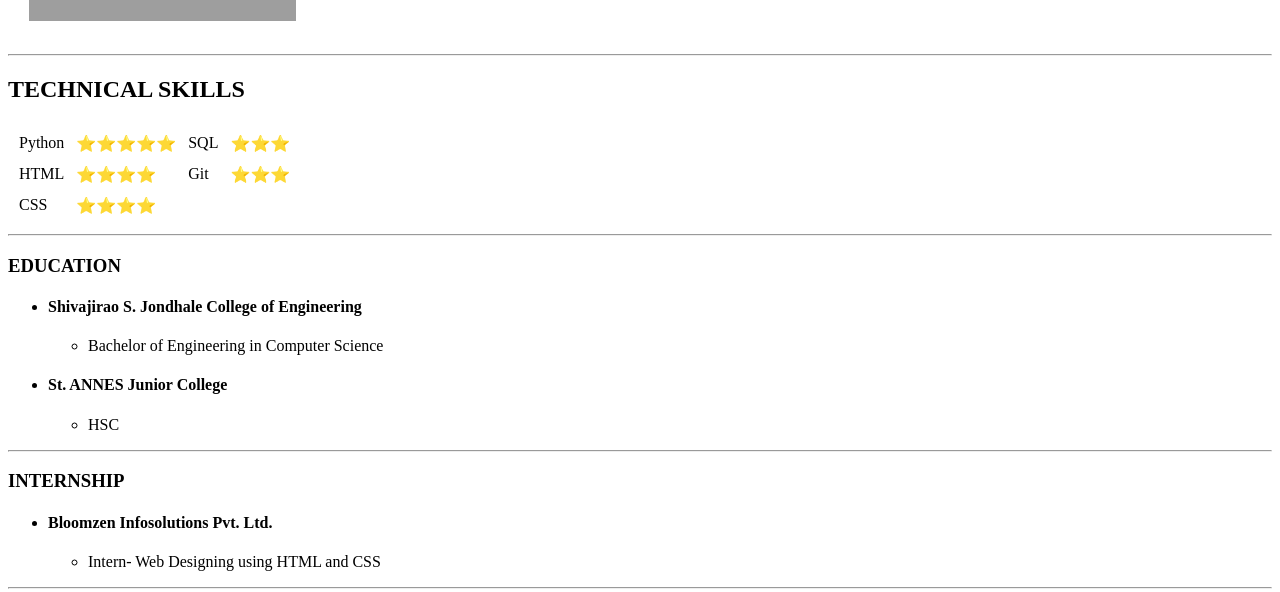
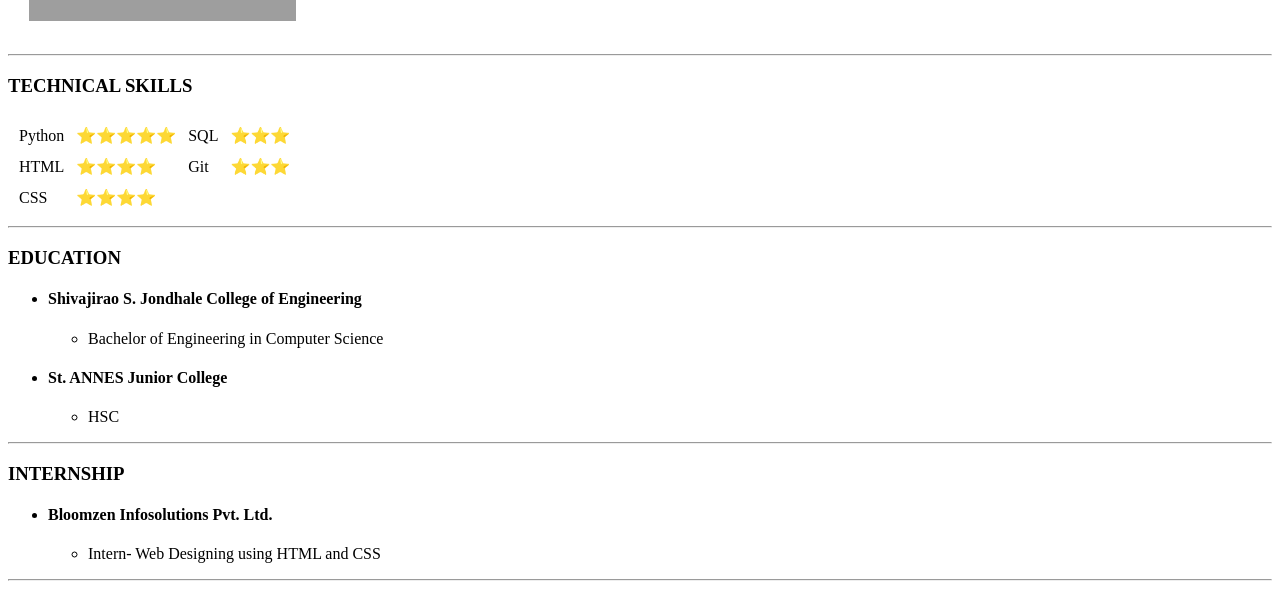
Before and after one commit to Rashidraxis/CV, a plain HTML site: page index.html in a window 1280 px wide. Shown: the part 208-800 px from the top of the page. Drawn offline with Linux system fonts and the light colour scheme; grey boxes are pictures that could not be loaded.

Commit message:
Update index.html

```diff
--- a/index.html
+++ b/index.html
@@ -29,7 +29,7 @@
 
 <hr>
 
-<h2>TECHNICAL SKILLS</h2>
+<h3>TECHNICAL SKILLS</h3>
 
 <table cellspacing="10">
     <tr>
```
